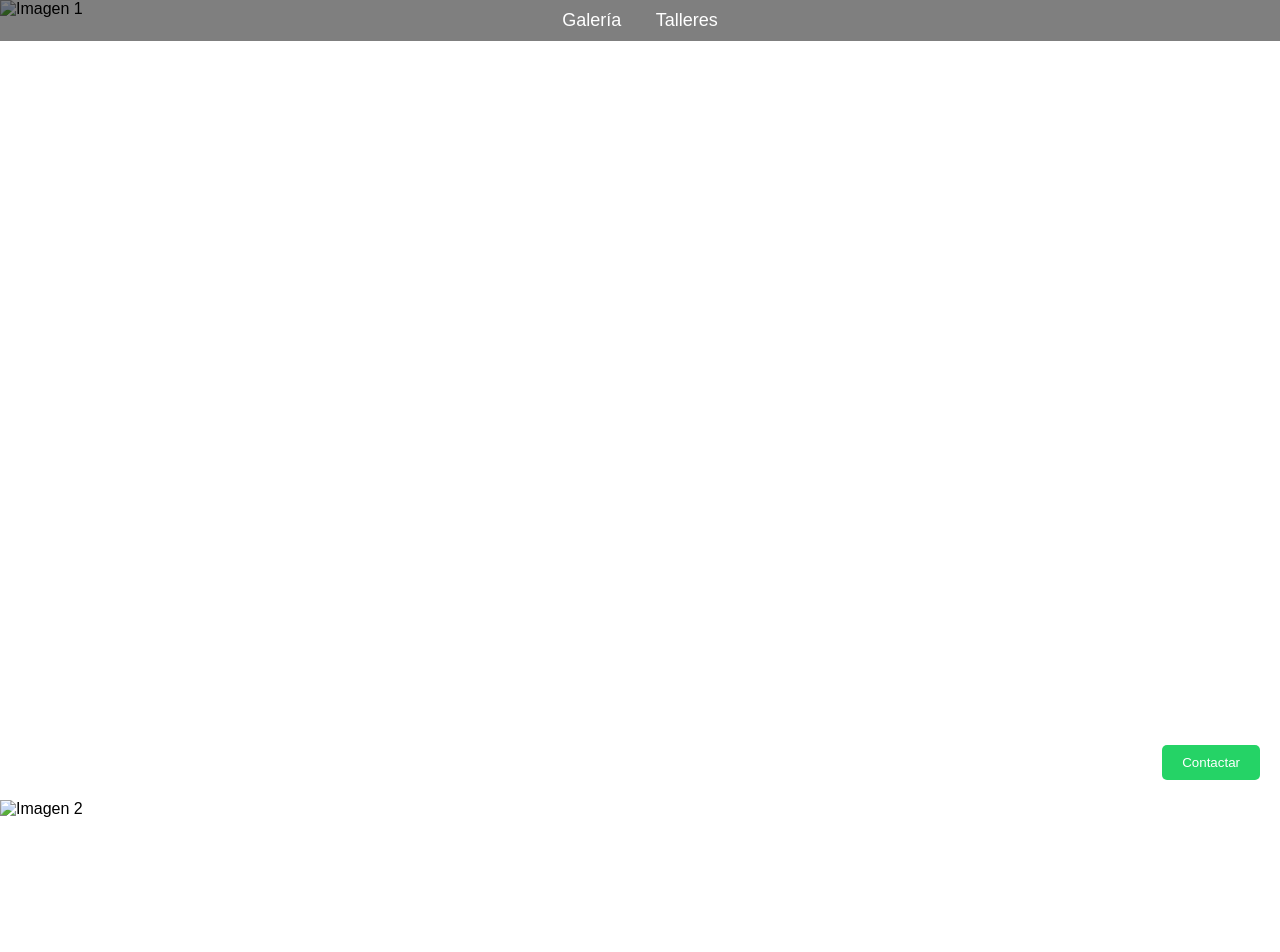
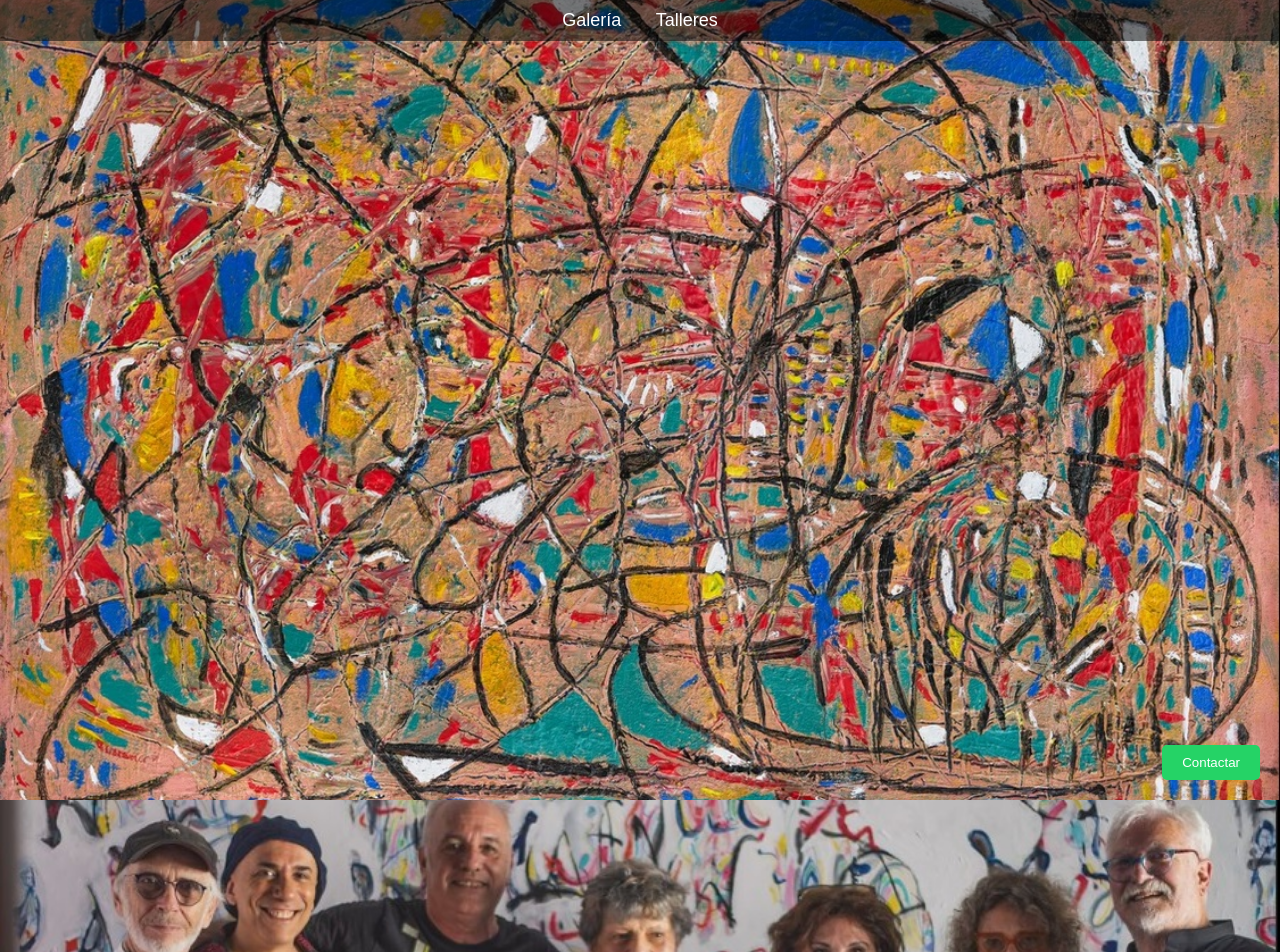
Before and after one commit to Espacio-Epithymia/Espacio-Epithymia.github.io, a plain HTML site: page index.html in a window 1280 px wide. Shown: the top 952 px of the page. Drawn offline with Linux system fonts and the light colour scheme.

Commit message:
Agregando imágenes

```diff
--- a/index.html
+++ b/index.html
@@ -77,14 +77,14 @@
 <main>
   <section id="seccion1">
     <div class="carousel">
-      <img src="imagen1.jpg" alt="Imagen 1">
+      <img src="cuadro_1.jpg" alt="Imagen 1">
       <button class="btn-whatsapp" onclick="sendWhatsappMessage('+5491155920736', 'Quiero más información')">Contactar</button>
     </div>
   </section>
 
   <section id="seccion2">
     <div class="carousel">
-      <img src="imagen2.jpg" alt="Imagen 2">
+      <img src="taller_1.jpg" alt="Imagen 2">
       <button class="btn-whatsapp" onclick="sendWhatsappMessage('+5491155920736', 'Quiero más información')">Contactar</button>
     </div>
   </section>
```
Also changed, not shown: cuadro_1.jpg (added), cuadro_2.jpg (added), taller_1.jpg (added), taller_2.jpg (added).
